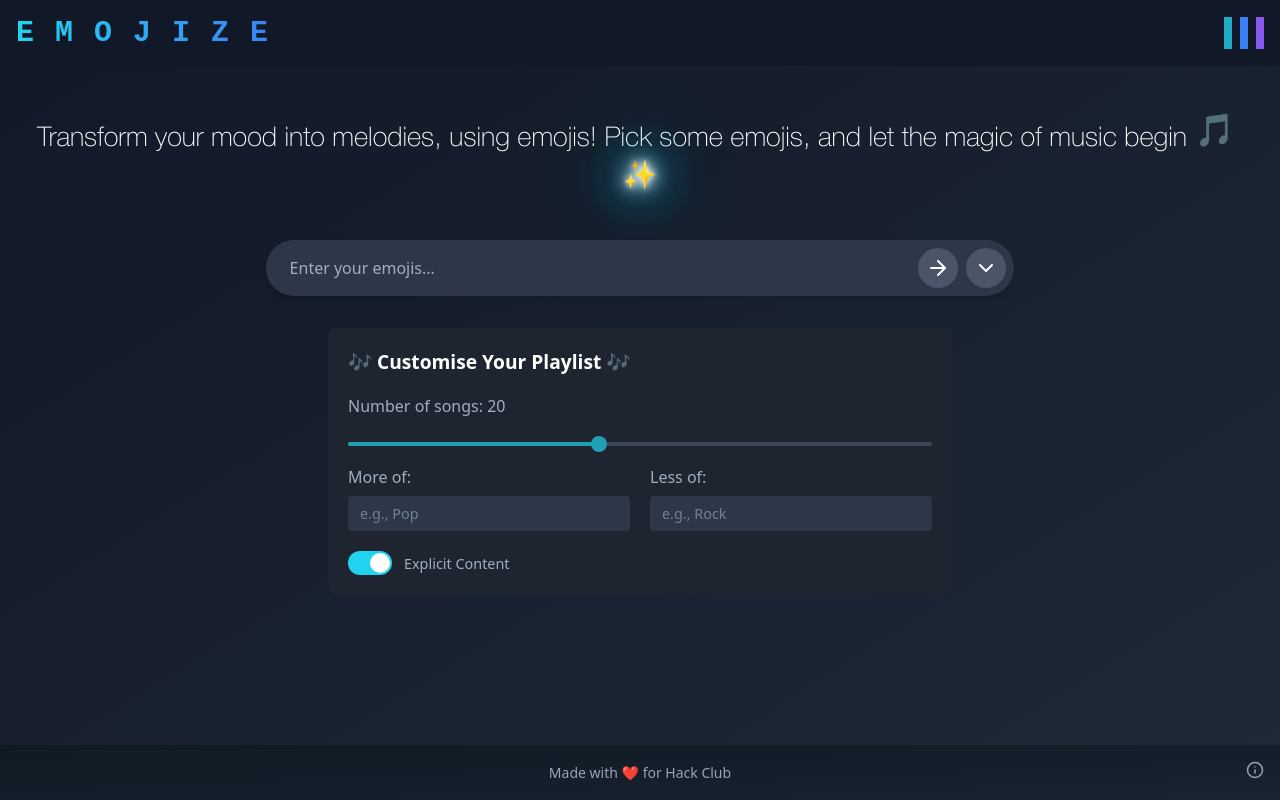
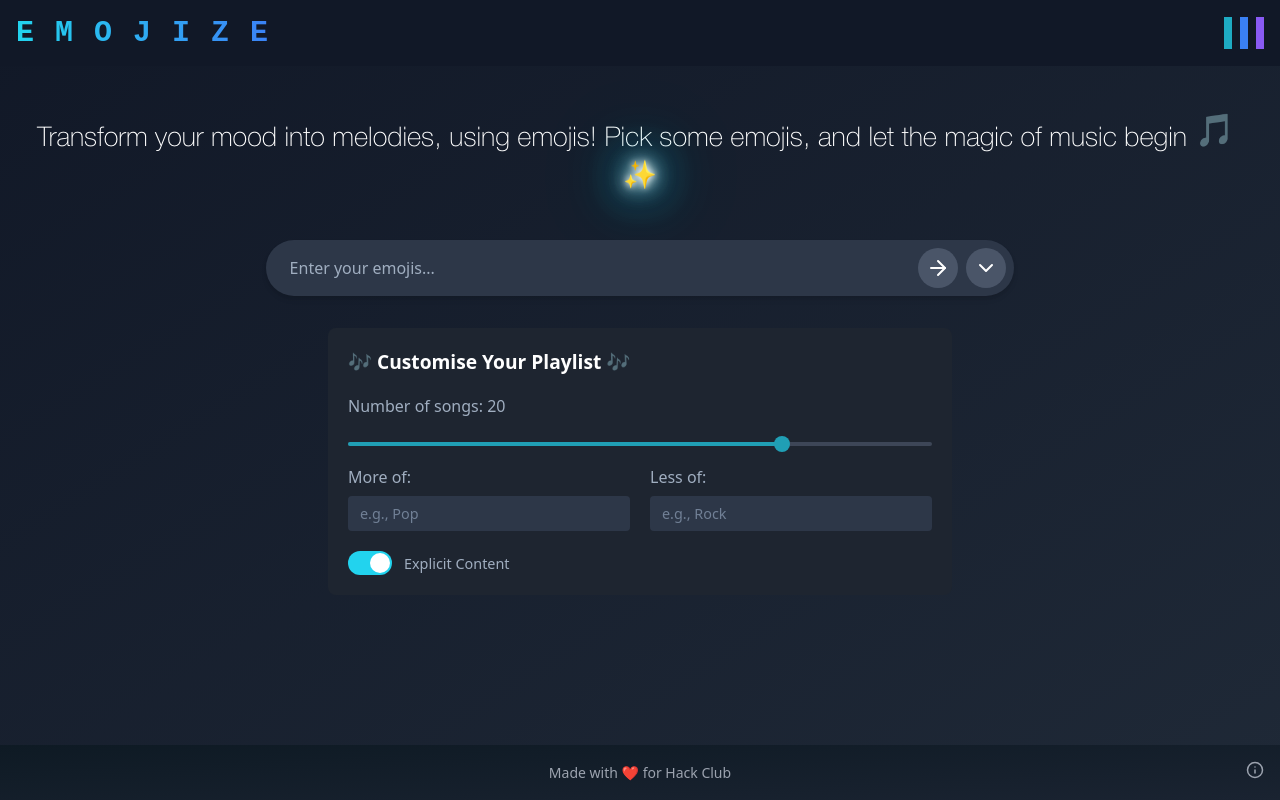
Before and after one commit to Daamin909/EMOJIZE, a React (Vite) app in the folder emojize/: page / in a window 1280 px wide. Built offline with nearby package versions, Linux system fonts and the light colour scheme.

Commit message:
added customization panel requests to backend + styling changes

```diff
--- a/emojize/src/Components/Customization/CustomizationPanel.jsx
+++ b/emojize/src/Components/Customization/CustomizationPanel.jsx
@@ -20,14 +20,14 @@ const CustomizationPanel = ({ onCustomizationChange }) => {
         <input
           type="range"
           min="5"
-          max="40"
+          max="25"
           value={numberOfSongs}
           onChange={(e) => {
             setNumberOfSongs(Number(e.target.value));
             handleChange("numberOfSongs", Number(e.target.value));
           }}
           className="range-slider"
-          style={{ "--value-percent": `${((numberOfSongs - 5) / 35) * 100}%` }}
+          style={{ "--value-percent": `${((numberOfSongs - 5) / 20) * 100}%` }}
         />
 
         <div className="genre-inputs">
--- a/emojize/src/Components/Emojize/Emojize.jsx
+++ b/emojize/src/Components/Emojize/Emojize.jsx
@@ -16,13 +16,14 @@ const Emojize = () => {
   const [playlist, setPlaylist] = useState([]);
   const [showPlaylist, setShowPlaylist] = useState(false);
   const [errorMessage, setErrorMessage] = useState(null);
+
   const playlistRef = useRef(null);
   const inputRef = useRef(null);
   const [customization, setCustomization] = useState({
-    numberOfSongs: 10,
+    numberOfSongs: 20,
     moreGenre: "",
     lessGenre: "",
-    includeExplicit: false,
+    includeExplicit: true,
   });
   const [showEmojiGrid, setShowEmojiGrid] = useState(false);
 
@@ -46,7 +47,13 @@ const Emojize = () => {
     }
     setIsGenerating(true);
     setPlaylist([]);
-    make_playlist(input, setIsGenerating, setPlaylist, setShowPlaylist);
+    make_playlist(
+      input,
+      customization,
+      setIsGenerating,
+      setPlaylist,
+      setShowPlaylist
+    );
   };
   const handleEmojiSelect = (emoji, setInputValue) => {
     setInputValue(inputRef.current.value + emoji);
--- a/emojize/src/scripts/index.js
+++ b/emojize/src/scripts/index.js
@@ -2,6 +2,7 @@ import axios from "axios";
 
 const make_playlist = async (
   emojis,
+  customization,
   setIsGenerating,
   setPlaylist,
   setShowPlaylist
@@ -10,6 +11,7 @@ const make_playlist = async (
     "https://emojize-backend.onrender.com/api/get-playlist",
     {
       emojis,
+      customization,
     }
   );
   setIsGenerating(false);
```
